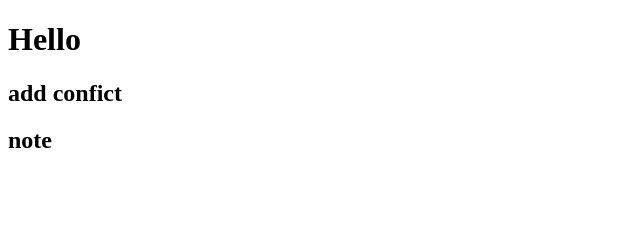
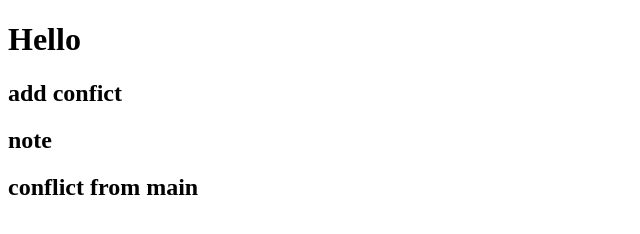
Before and after one commit to truongmanhhung58/ProJect2, a plain HTML site: page index.html in a window 1280 px wide. Shown: the whole page, without its empty margins (0-640 px from the left). Drawn offline with Linux system fonts and the light colour scheme.

Commit message:
confict from main

```diff
--- a/index.html
+++ b/index.html
@@ -9,6 +9,6 @@
     <h1>Hello</h1>
     <h2>add confict</h2>
     <h2>note</h2>
-
+    <h2>conflict from main</h2>
 </body>
 </html>
```
